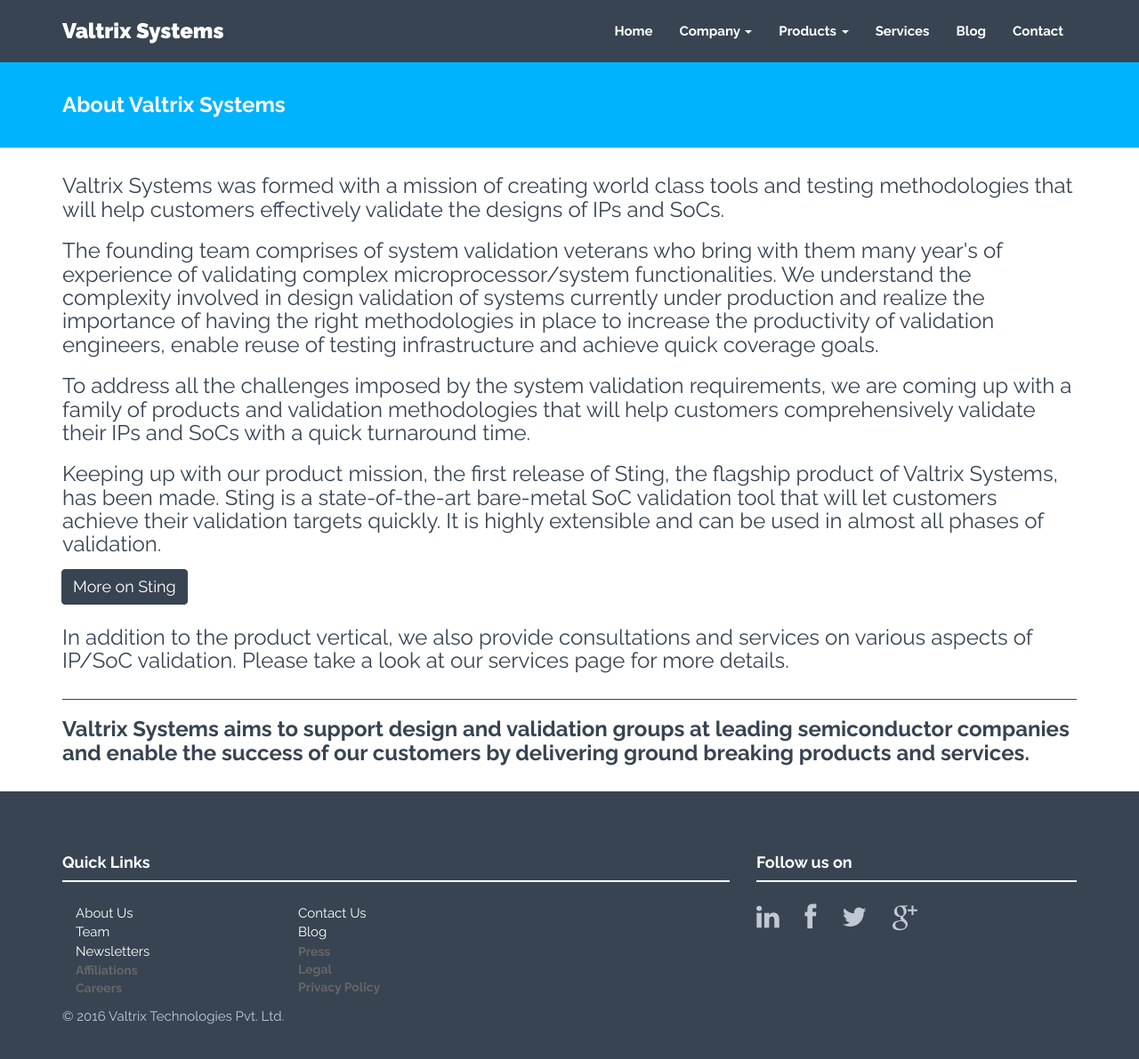
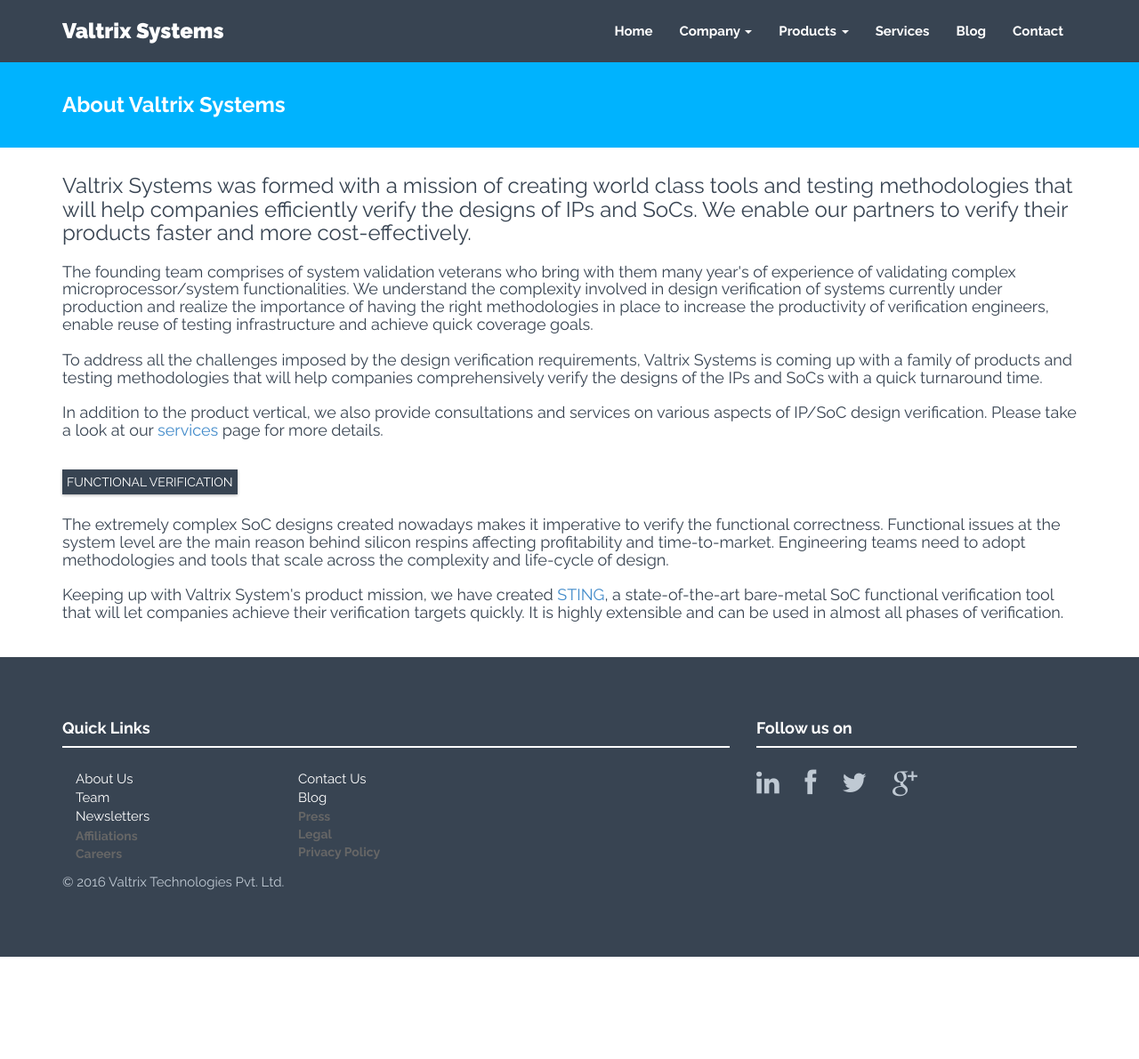
Before and after one commit to valtrix/valtrix.github.io, a Jekyll site: the page built from about-us.html, in a window 1280 px wide and 1227 px high. Shown: the top 1191 px of the window at 89% size. Built offline with Jekyll 4.4.1, drawn with Linux system fonts in a browser that asks for light colours; nearby versions of some CDN libraries; comment, search, counter and statistics services are not loaded.

Commit message:
Some more changes to member and about us page

```diff
--- a/_config.yml
+++ b/_config.yml
@@ -56,7 +56,7 @@
 members:
   - name: Shajid Thiruvathodi
     position: Director & Co-founder
-    text: Shajid is a co-founder of Valtrix. He is a seasoned validation engineer and has worked on creating a number of RIS and focused validation tools which have been very effective in uncovering bugs from pre-silicon to post-silicon. In ARM, Shajid conceived and designed software tools from scratch for CPU and I/O subsystem. He has also been a modeling engineer and has helped create functional models of ARM A, R and M class processors and micro controllers. In IBM, he was working on development of multiple software tools which were used for the validation of a broad range of PowerPC based systems. He is an avid footballer and takes keen interest in all things technical.
+    text: Shajid is a seasoned validation engineer and has worked on creating a number of RIS and focused design verification tools which have been very effective in uncovering bugs from pre-silicon to post-silicon. In ARM, Shajid conceived and designed software tools from scratch for CPU and I/O subsystem. He has also been a modeling engineer and has helped create functional models of ARM A, R and M class processors and micro controllers. In IBM, he was working on development of multiple software tools which were used for the validation of a broad range of PowerPC based systems. He is an avid footballer and takes keen interest in all things technical.
     img: dflt-team-pic.jpg
     social:
       - title: envelope #use for email address
@@ -67,7 +67,7 @@
         url: https://in.linkedin.com/pub/shajid-thiruvathodi/6/108/49b
   - name: Shubhodeep Roy Choudhury
     position: Director & Co-founder
-    text: Shubhodeep is a co-founder of Valtrix. He brings significant experience working in validation of very complex systems at leading semiconductor companies. Prior to founding Valtrix, Shubhodeep was working in Intel where he was involved in design validation of several x86 based client and server systems. In IBM, he was part of a RIS tool development team working on validation and characterization of IBM PowerPC processors, and co-authored numerous patents in the area of system validation techniques. He has a B.Tech. in ECE from the Indian Institute of Technology (IIT), Guwahati.
+    text: Shubhodeep brings significant experience working in validation of very complex systems at leading semiconductor companies. Prior to founding Valtrix, Shubhodeep was working in Intel where he was involved in design validation of several x86 based client and server systems. In IBM, he was part of a RIS tool development team working on validation and characterization of IBM PowerPC processors, and co-authored numerous patents in the area of system validation techniques. He has a B.Tech. in ECE from the Indian Institute of Technology (IIT), Guwahati.
     img: dflt-team-pic.jpg
     social:
       - title: envelope #use for email address
--- a/_includes/about-us.html
+++ b/_includes/about-us.html
@@ -1,16 +1,14 @@
 <div class="container">
     <div class="row centered">
         <div class="col-lg-12">
-            <h3 style="font-weight:100;">Valtrix Systems was formed with a mission of creating world class tools and testing methodologies that will help customers effectively validate the designs of IPs and SoCs.</h3>
-            <h3 style="font-weight:100;">The founding team comprises of system validation veterans who bring with them many year's of experience of validating complex microprocessor/system functionalities. We understand the complexity involved in design validation of systems currently under production and realize the importance of having the right methodologies in place to increase the productivity of validation engineers, enable reuse of testing infrastructure and achieve quick coverage goals.</h3>
-            <h3 style="font-weight:100;">To address all the challenges imposed by the system validation requirements, we are coming up with a family of products and validation methodologies that will help customers comprehensively validate their IPs and SoCs with a quick turnaround time.</h3>
-            <h3 style="font-weight:100;">Keeping up with our product mission, the first release of Sting, the flagship product of Valtrix Systems, has been made. Sting is a state-of-the-art bare-metal SoC validation tool that will let customers achieve their validation targets quickly. It is highly extensible and can be used in almost all phases of validation.</h3>
-            <div style="margin-left:-5px">
-                <a href="{{"/sting/" | prepend: site.baseurl }}" class="btn btn-theme" style="font-size:18px">More on Sting</a>
-            </div>
-            <h3 style="font-weight:100;">In addition to the product vertical, we also provide consultations and services on various aspects of IP/SoC validation. Please take a look at our services page for more details.</h3>
-            <div class="hline" style="border-width:1px;padding-top:10px;padding-bottom:10px"></div>
-            <h3 style="font-weight:600;padding-bottom:20px">Valtrix Systems aims to support design and validation groups at leading semiconductor companies and enable the success of our customers by delivering ground breaking products and services.</h3>
+            <h3 style="font-weight:500;">Valtrix Systems was formed with a mission of creating world class tools and testing methodologies that will help companies efficiently verify the designs of IPs and SoCs. We enable our partners to verify their products faster and more cost-effectively. </h3>
+            <h4 style="font-weight:500;padding-top:10px;">The founding team comprises of system validation veterans who bring with them many year's of experience of validating complex microprocessor/system functionalities. We understand the complexity involved in design verification of systems currently under production and realize the importance of having the right methodologies in place to increase the productivity of verification engineers, enable reuse of testing infrastructure and achieve quick coverage goals.</h4>
+            <h4 style="font-weight:500;padding-top:10px;">To address all the challenges imposed by the design verification requirements, Valtrix Systems is coming up with a family of products and testing methodologies that will help companies comprehensively verify the designs of the IPs and SoCs with a quick turnaround time.</h4>
+            <h4 style="font-weight:500;padding-top:10px;">In addition to the product vertical, we also provide consultations and services on various aspects of IP/SoC design verification. Please take a look at our <a href="{{"/services/" | prepend: site.baseurl }}">services</a> page for more details.</h4>
+            <div style="margin-bottom:30px;"></div>
+            <div class="boxed-header">FUNCTIONAL VERIFICATION</div>
+            <h4 style="font-weight:500;padding-top:10px;">The extremely complex SoC designs created nowadays makes it imperative to verify the functional correctness. Functional issues at the system level are the main reason behind silicon respins affecting profitability and time-to-market. Engineering teams need to adopt methodologies and tools that scale across the complexity and life-cycle of design. <br/><br/> Keeping up with Valtrix System's product mission, we have created <a href="{{"/sting/" | prepend: site.baseurl }}">STING</a>, a state-of-the-art bare-metal SoC functional verification tool that will let companies achieve their verification targets quickly. It is highly extensible and can be used in almost all phases of verification.</h4>
         </div>
     </div>
+    <div style="margin-bottom:30px;"></div>
 </div> <!-- /container -->
--- a/_includes/css/style.css
+++ b/_includes/css/style.css
@@ -458,9 +458,13 @@
   border-radius: 10px;
 }
 
+.cname {
+    font-size: 20px;
+}
+
 .ctitle {
 	color: {{ site.colors.primary }};
-	font-weight: 700;
+	font-weight: 500;
 	margin-bottom: 15px;
 }
 
--- a/_includes/members.html
+++ b/_includes/members.html
@@ -16,7 +16,7 @@
                 </div><!-- he wrap -->
             </div>
             <div class="col-md-9">
-                <h3>{{ member.name }}</h3>
+                <h3 class="cname">{{ member.name }}</h3>
                 <h4 class="ctitle">{{ member.position }}</h4>
                 <p style="text-align:left;font-size:16px">{{ member.text }}</p>
             </div>
```
